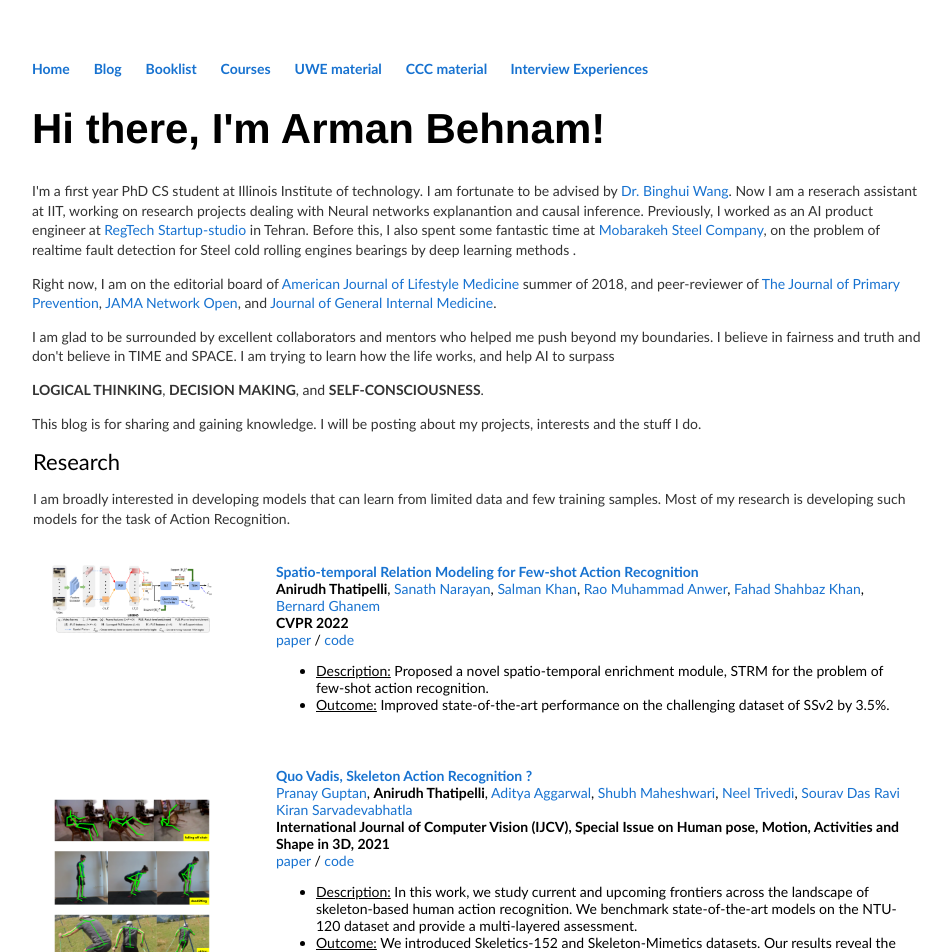
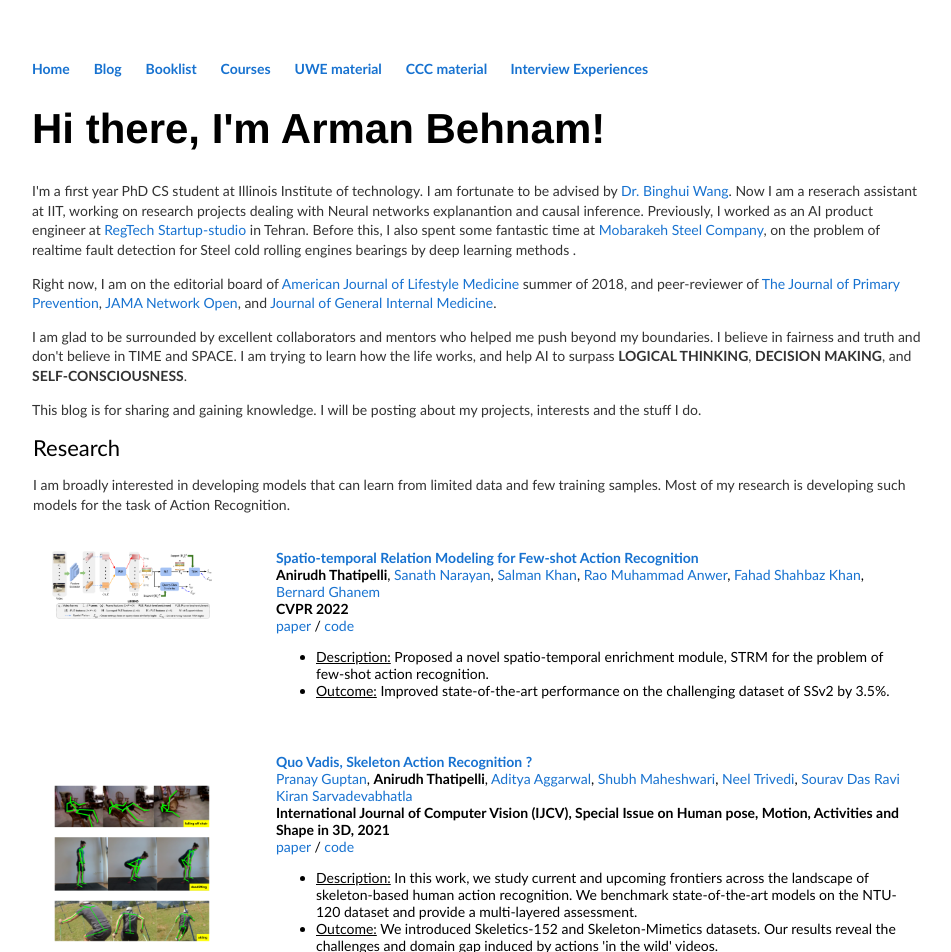
Before and after one commit to ArmanBehnam/ArmanBehnam.github.io, a Jekyll site: the page built from index.html, in a window 1280 px wide. Shown: the top 952 px of the page, without its empty margins (160-1111 px from the left). Built offline with Jekyll 4.4.1, drawn with Linux system fonts in a browser that asks for light colours.

Commit message:
Update index.html

```diff
--- a/index.html
+++ b/index.html
@@ -39,7 +39,7 @@ title: Arman Behnam's website
 	<p>Right now, I am on the editorial board of <a href = "https://journals.sagepub.com/editorial-board/AJL">American Journal of Lifestyle Medicine</a> summer of 2018,
 		and peer-reviewer of <a href = "https://www.springer.com/journal/10935/"/>The Journal of Primary Prevention</a>, <a href = "https://jamanetwork.com/journals/jamanetworkopen"/>JAMA Network Open</a>, and <a href = "https://www.springer.com/journal/11606/"/>Journal of General Internal Medicine</a>.</p>
 
-        <p>I am glad to be surrounded by excellent collaborators and mentors who helped me push beyond my boundaries. I believe in fairness and truth and don't believe in TIME and SPACE. I am trying to learn how the life works, and help AI to surpass <p><b style="text-transform: uppercase;">logical thinking</b>, <b style="text-transform: uppercase;">decision making</b>, and <b style="text-transform: uppercase;">self-consciousness</b>.</p>
+        <p>I am glad to be surrounded by excellent collaborators and mentors who helped me push beyond my boundaries. I believe in fairness and truth and don't believe in TIME and SPACE. I am trying to learn how the life works, and help AI to surpass <b style="text-transform: uppercase;">logical thinking</b>, <b style="text-transform: uppercase;">decision making</b>, and <b style="text-transform: uppercase;">self-consciousness</b>.</p>
 
 	<p style="text-align:center">
     <a href="mailto:abehnam@hawk.iit.edu" class="button"></a>
```
